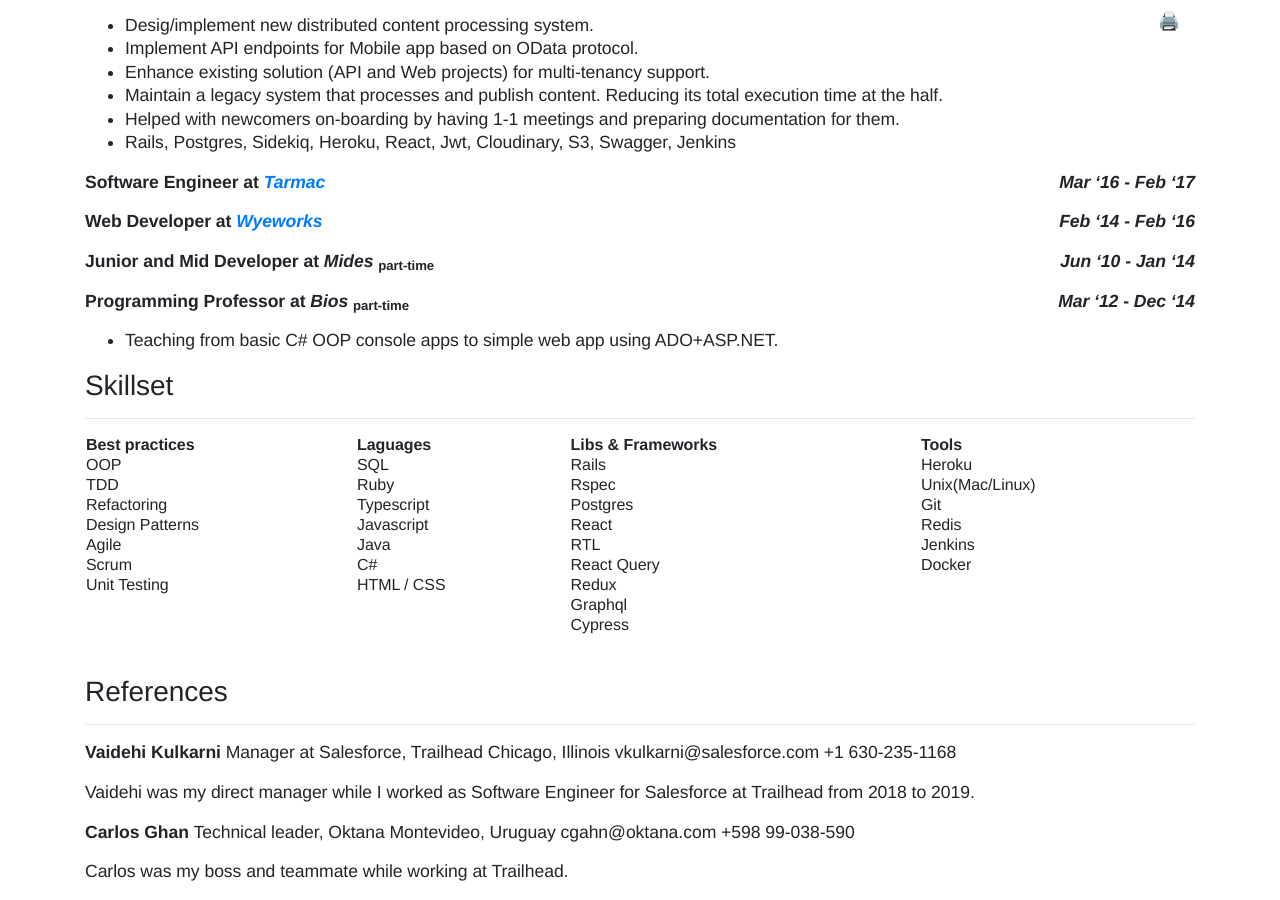
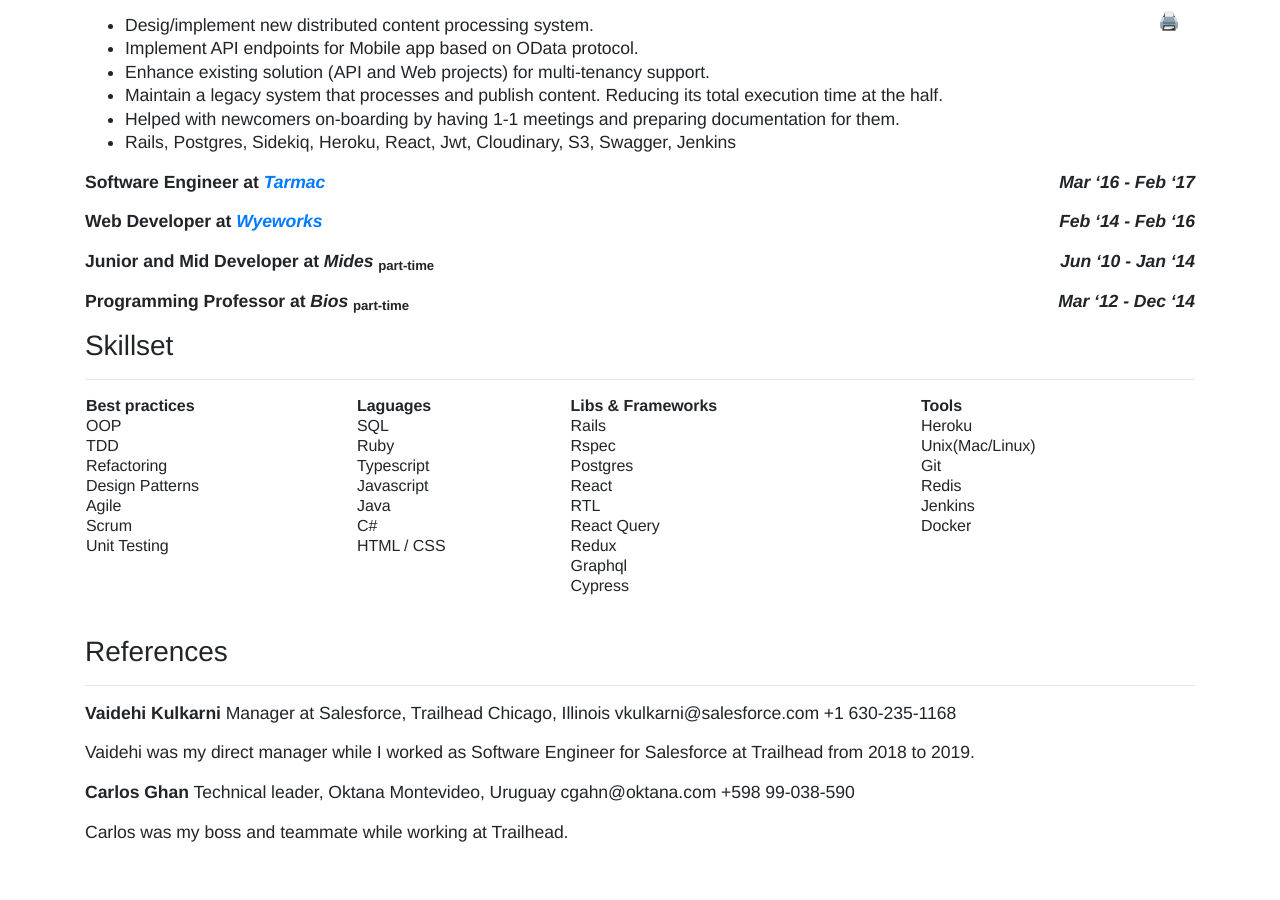
Before and after one commit to delbetu/delbetu.github.io, a Jekyll site: the page built from resume.md, in a window 1280 px wide and 900 px high, scrolled down 1078 px. Built offline with Jekyll 4.4.1, drawn with Linux system fonts in a browser that asks for light colours; emoji names are drawn with the system emoji font; after the commit the page ends 1938 px from its top, so only the background shows below that.

Commit message:
Remove teaching experience

```diff
--- a/resume.md
+++ b/resume.md
@@ -102,7 +102,7 @@
 <!-- #  - java, javascript, JPA, EJB, JSF -->
 
 **Programming Professor at *Bios*  <sub>part-time</sub>    *Mar '12 - Dec '14*{:.float-right}**
- - Teaching from basic C# OOP console apps to simple web app using ADO+ASP.NET.
+<!-- # - Teaching from basic C# OOP console apps to simple web app using ADO+ASP.NET. -->
 
 
 <div class='pagebreak'></div>
```
